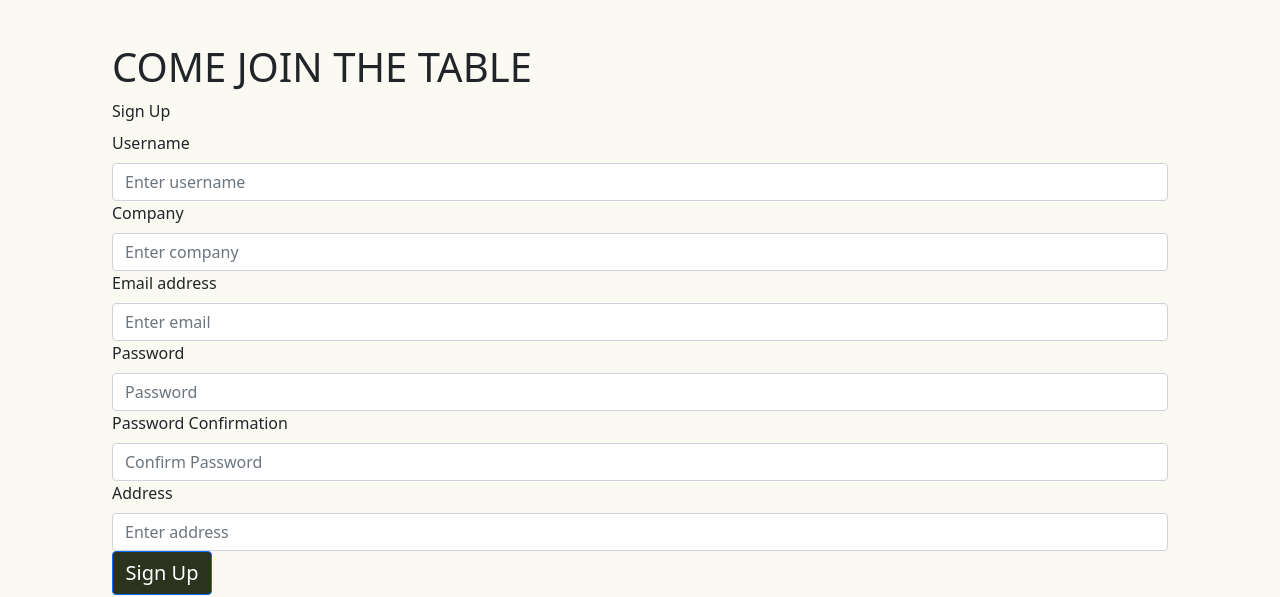
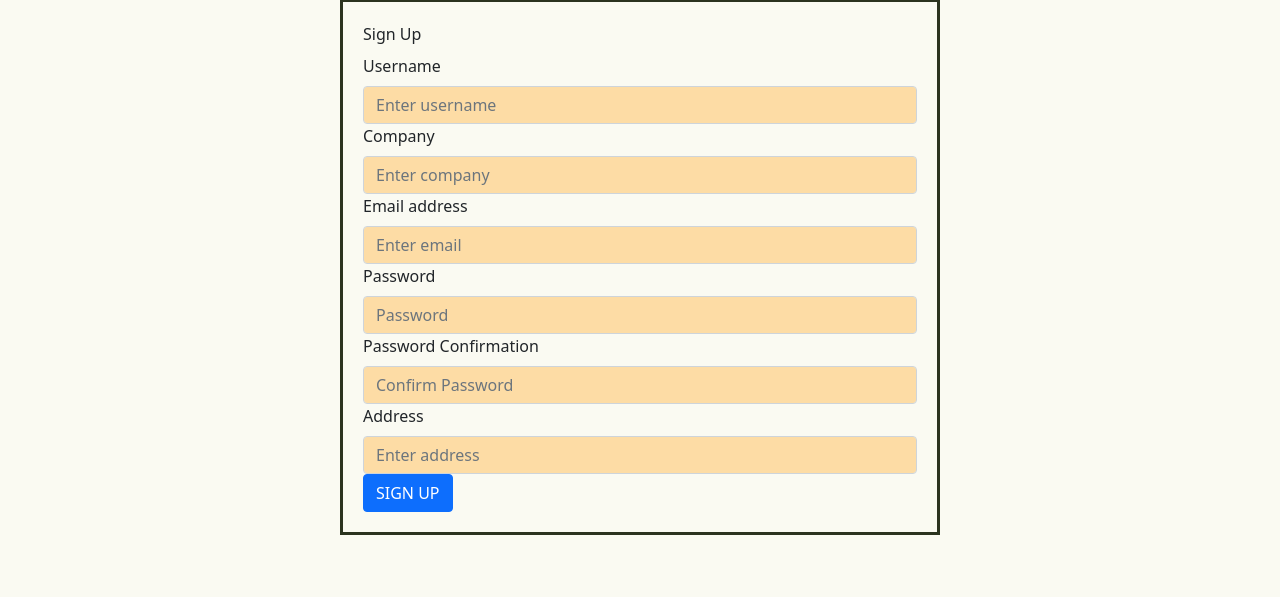
Before and after one commit to robisonJohn/Community-Table, a React (Create React App) app in the folder client/: page /sign-up in a window 1280 px wide. Shown: the part 257-854 px from the top of the page. Built offline with nearby package versions, Linux system fonts and the light colour scheme.

Commit message:
began styling sign up page

```diff
--- a/client/src/screens/SignUp/SignUp.css
+++ b/client/src/screens/SignUp/SignUp.css
@@ -1,3 +1,16 @@
 .signup-container {
-  margin-top: 200px;
+  margin-top: 100px;
+  display: grid;
+  justify-content: center;
 }
+
+.signup-form {
+  border: 3px solid #2b331f;
+  width: 600px;
+  padding: 20px;
+}
+
+.sign-input {
+  background-color: #fddca5 !important;
+  color: #546747 !important;
+}
--- a/client/src/screens/SignUp/SignUp.jsx
+++ b/client/src/screens/SignUp/SignUp.jsx
@@ -52,12 +52,12 @@ const renderError = () => {
   const toggleForm = form.isError ? 'danger' : ''
   if (form.isError) {
     return (
-      <Button type='submit' className={toggleForm} id="login-button">
+      <Button type='submit' className={toggleForm}>
         {form.errorMsg}
       </Button>
     )
   } else {
-    return <Button type='submit' id="login-button">Sign Up</Button>
+    return <Button type='submit'>SIGN UP</Button>
   }
 }
 
@@ -67,7 +67,7 @@ return (
   <Layout>
     <Container className='signup-container'>
       <h1>COME JOIN THE TABLE</h1>
-        <Form onSubmit={onSignUp}>
+        <Form onSubmit={onSignUp} className="signup-form">
           <Form.Label>Sign Up</Form.Label>
           <Form.Group>
             <Form.Label>Username</Form.Label>
@@ -78,6 +78,7 @@ return (
               value={username}
               placeholder='Enter username'
               onChange={handleChange}
+              className="sign-input"
             />
           </Form.Group>
 
@@ -90,6 +91,7 @@ return (
               value={company}
               placeholder='Enter company'
               onChange={handleChange}
+              className="sign-input"
             />
           </Form.Group>
 
@@ -102,6 +104,7 @@ return (
               value={email}
               placeholder='Enter email'
               onChange={handleChange}
+              className="sign-input"
             />
           </Form.Group>
 
@@ -114,6 +117,7 @@ return (
               type='password'
               placeholder='Password'
               onChange={handleChange}
+              className="sign-input"
             />
           </Form.Group>
 
@@ -126,6 +130,7 @@ return (
               type='password'
               placeholder='Confirm Password'
               onChange={handleChange}
+              className="sign-input"
             />
           </Form.Group>
 
@@ -138,6 +143,7 @@ return (
               value={address}
               placeholder='Enter address'
               onChange={handleChange}
+              className="sign-input"
             />
           </Form.Group>
 
```
